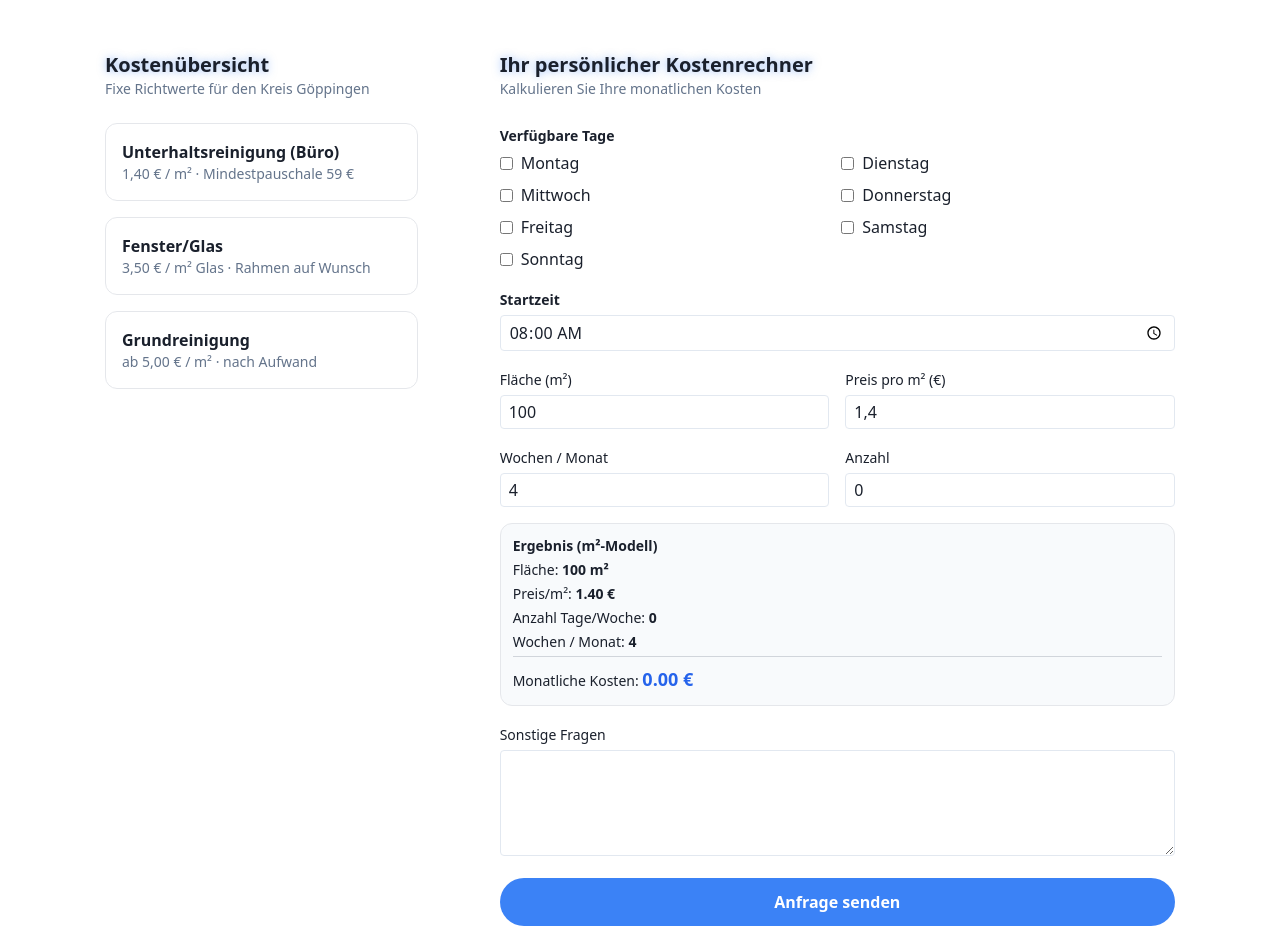
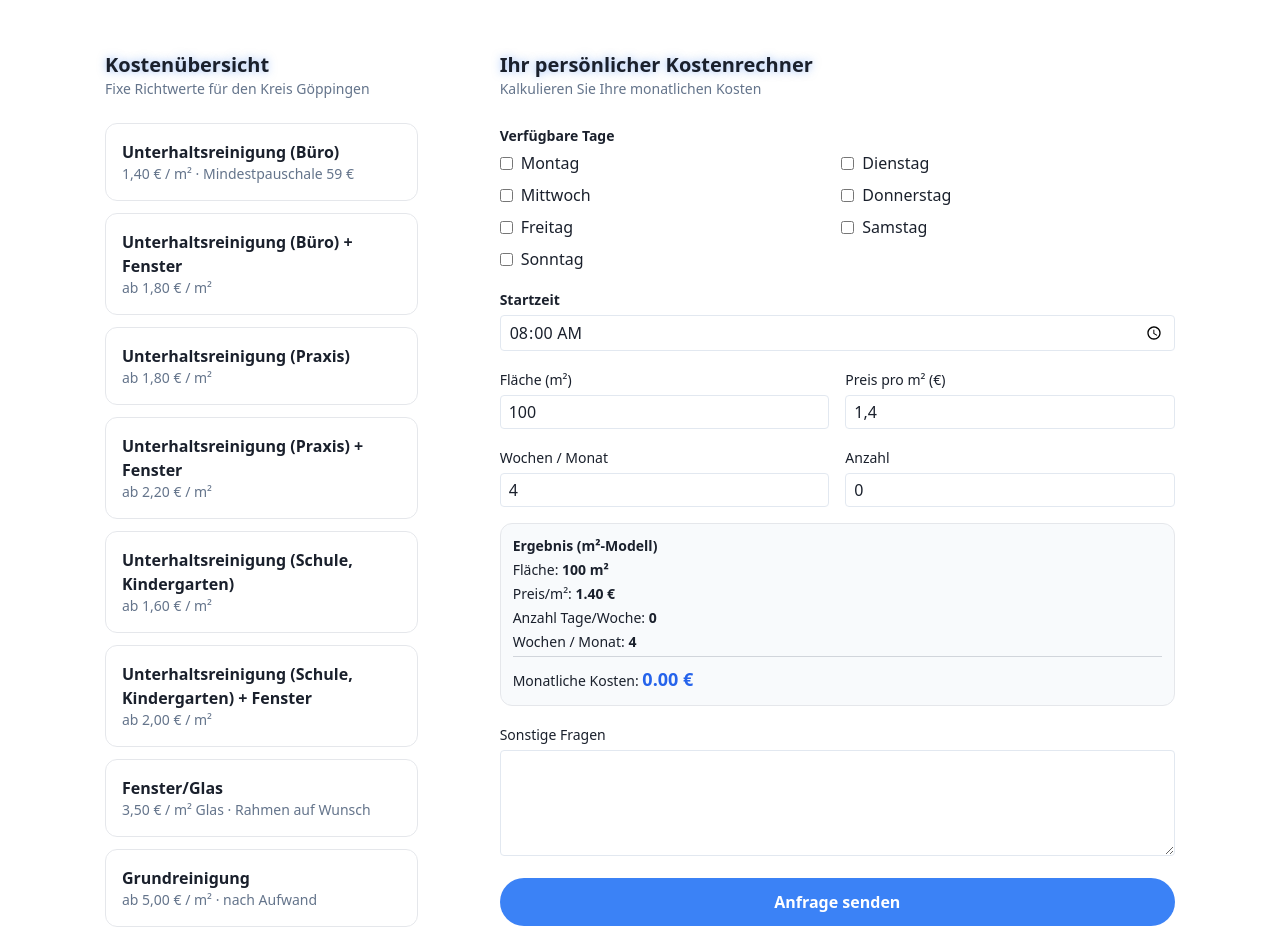
Before and after one commit to Mousasow1907/ReinGlanz-Website-, a website: page index.html in a window 1280 px wide. Shown: the part 1100-2030 px from the top of the page. Drawn offline with nearby package versions, Linux system fonts and the light colour scheme.

Commit message:
Updated index.html

```diff
--- a/index.html
+++ b/index.html
@@ -84,10 +84,30 @@
         <div class="card p-6">
           <h3 class="font-bold text-xl text-glow">Kostenübersicht</h3>
           <p class="text-sm text-slate-500 mb-6">Fixe Richtwerte für den Kreis Göppingen</p>
-          <div class="space-y-4">
+          <div class="space-y-3">
             <div class="p-4 border border-gray-200 rounded-xl">
               <div class="font-semibold">Unterhaltsreinigung (Büro)</div>
               <div class="text-sm text-slate-500">1,40 € / m² · Mindestpauschale 59 €</div>
+            </div>
+            <div class="p-4 border border-gray-200 rounded-xl">
+              <div class="font-semibold">Unterhaltsreinigung (Büro) + Fenster</div>
+              <div class="text-sm text-slate-500">ab 1,80 € / m²</div>
+            </div>
+            <div class="p-4 border border-gray-200 rounded-xl">
+              <div class="font-semibold">Unterhaltsreinigung (Praxis)</div>
+              <div class="text-sm text-slate-500">ab 1,80 € / m²</div>
+            </div>
+            <div class="p-4 border border-gray-200 rounded-xl">
+              <div class="font-semibold">Unterhaltsreinigung (Praxis) + Fenster</div>
+              <div class="text-sm text-slate-500">ab 2,20 € / m²</div>
+            </div>
+            <div class="p-4 border border-gray-200 rounded-xl">
+              <div class="font-semibold">Unterhaltsreinigung (Schule, Kindergarten)</div>
+              <div class="text-sm text-slate-500">ab 1,60 € / m²</div>
+            </div>
+            <div class="p-4 border border-gray-200 rounded-xl">
+              <div class="font-semibold">Unterhaltsreinigung (Schule, Kindergarten) + Fenster</div>
+              <div class="text-sm text-slate-500">ab 2,00 € / m²</div>
             </div>
             <div class="p-4 border border-gray-200 rounded-xl">
               <div class="font-semibold">Fenster/Glas</div>
```
